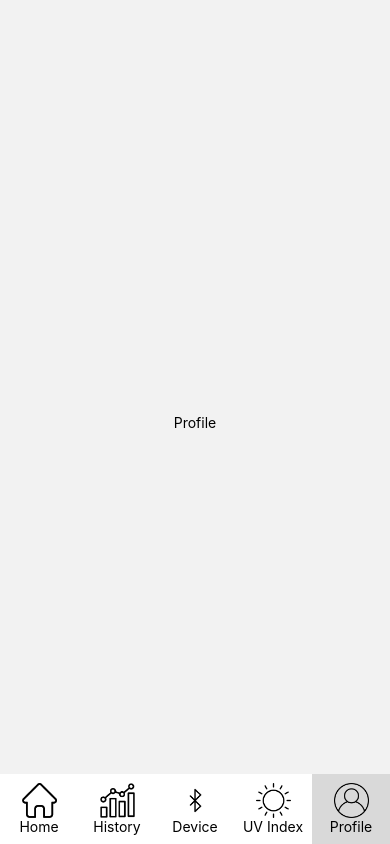
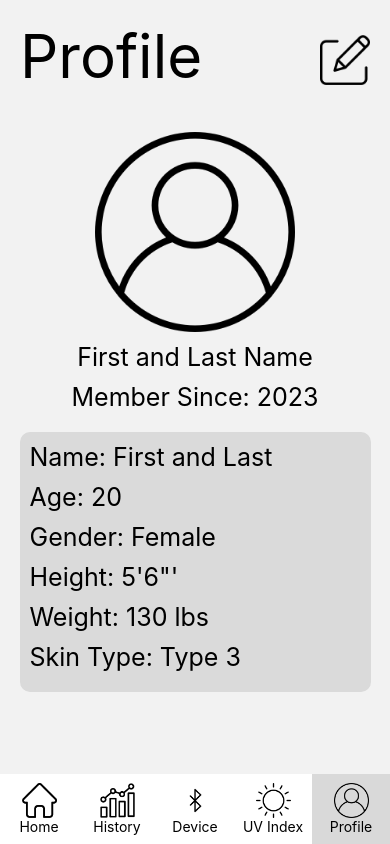
Before and after one commit to LetaWang/VitaminDTracker, a React Native app: screen /Profile in a window 390 px wide. Built offline with nearby package versions, Linux system fonts and the light colour scheme.

Commit message:
Bluetooth page done

```diff
--- a/Screens/HistoryScreen.js
+++ b/Screens/HistoryScreen.js
@@ -6,11 +6,8 @@ import HistoryStyle from '../stylesheets/HistoryStyle.js'; // Import the stylesh
 const History = ({ navigation }) => {
   return (
     <View style={HistoryStyle.container}>
-      {/* Your main content */}
-      <View>
-        <Text>History</Text>
-        {/* Add your main content here */}
-      </View>
+        <Text style={HistoryStyle.title}>Vitamin D</Text>
+        <Text style={HistoryStyle.title}>History</Text>
 
       {/* Include the BottomToolbar component with navigation */}
       <BottomToolbar navigation={navigation} pageName={'History'} />
--- a/Screens/ProfileScreen.js
+++ b/Screens/ProfileScreen.js
@@ -1,17 +1,44 @@
 import React, { useState, useEffect } from 'react';
-import { View, Text, Button } from 'react-native';
+import { View, Text, Button, Image, TouchableOpacity } from 'react-native';
 import BottomToolbar from './BottomToolbar';
 import ProfileStyle from '../stylesheets/ProfileStyle.js'; // Import the stylesheet
 
 const Profile = ({ navigation }) => {
+
+
+    const editProfile = () => {
+//      Alert.alert('Button Pressed');
+      // You can add your custom logic or navigation here
+    };
+
   return (
     <View style={ProfileStyle.container}>
-      {/* Your main content */}
-      <View>
-        <Text>Profile</Text>
-        {/* Add your main content here */}
-      </View>
+        <View style={ProfileStyle.profileTitle}>
+            <Text style={ProfileStyle.title}>Profile</Text>
+          <TouchableOpacity onPress={editProfile}>
+            <Image
+              source={require('./assets/edit.png')}
+              style={ProfileStyle.image2}
+            />
+          </TouchableOpacity>
+        </View>
+        <View style={ProfileStyle.profileBox}>
+            <Image
+              source={require('./assets/profile-icon.png')}
+              style={ProfileStyle.image}
+            />
+            <Text style={ProfileStyle.text}>First and Last Name</Text>
+            <Text style={ProfileStyle.text}>Member Since: 2023</Text>
+            <View style={ProfileStyle.informationBox}>
+                <Text style={ProfileStyle.text2}>Name: First and Last</Text>
+                <Text style={ProfileStyle.text2}>Age: 20</Text>
+                <Text style={ProfileStyle.text2}>Gender: Female</Text>
+                <Text style={ProfileStyle.text2}>Height: 5'6"'</Text>
+                <Text style={ProfileStyle.text2}>Weight: 130 lbs</Text>
+                <Text style={ProfileStyle.text2}>Skin Type: Type 3</Text>
+            </View>
 
+        </View>
       {/* Include the BottomToolbar component with navigation */}
       <BottomToolbar navigation={navigation} pageName={'Profile'} />
     </View>
--- a/Screens/bluetooth/BluetoothComponent.js
+++ b/Screens/bluetooth/BluetoothComponent.js
@@ -1,5 +1,5 @@
 import React, { useState, useEffect } from 'react';
-import { View, Text, Button } from 'react-native';
+import { View, Text, TouchableOpacity, Image } from 'react-native';
 import { BleManager } from 'react-native-ble-plx';
 import BottomToolbar from '../BottomToolbar';
 import BluetoothStyle from '../../stylesheets/BluetoothStyle.js'
@@ -75,12 +75,31 @@ function ArduinoConnectionComponent({ navigation }) {
 
   return (
     <View style={BluetoothStyle.container}>
-      <Text>Arduino Nano Connection</Text>
-      <Button
-        title={connected ? 'Connected' : 'Connect to Arduino Nano'}
-        onPress={connectToArduinoNano}
-        disabled={connected}
-      />
+      <Text style={BluetoothStyle.title} >Device</Text>
+      <View style={BluetoothStyle.button}>
+          <TouchableOpacity
+            onPress={connectToArduinoNano}
+            disabled={connected}
+            style={{marginLeft: 10, alignItems: 'center',}}
+          >
+            <Text style={{ color: 'black', fontSize: 25, }}>
+              {connected ? 'Connected' : 'Connect to Device'}
+                  <Image
+                    source={require('./../assets/bluetooth-icon.png')}
+                    style={BluetoothStyle.image}
+                  />
+            </Text>
+          </TouchableOpacity>
+       </View>
+    <View style={BluetoothStyle.connectedBox}>
+      <Text style={BluetoothStyle.text}>Connected Device</Text>
+      <Text style={BluetoothStyle.text2}>No Device Connected</Text>
+    </View>
+    <View style={BluetoothStyle.deviceInformation}>
+        <Text style={BluetoothStyle.text}>Device Information</Text>
+          <Text style={BluetoothStyle.text2}>No Device Connected (But if there was a device connected here is where we would put information about the device, how it works, etc.</Text>
+     </View>
+
       <BottomToolbar navigation={navigation}  pageName={'Bluetooth'}  />
     </View>
   );
--- a/stylesheets/BluetoothStyle.js
+++ b/stylesheets/BluetoothStyle.js
@@ -4,12 +4,54 @@ import { StyleSheet } from 'react-native';
 const BluetoothStyle = StyleSheet.create({
   container: {
     flex: 1,
-    justifyContent: 'center',
-    alignItems: 'center',
   },
   text: {
-    fontSize: 20,
+    fontSize: 25,
+    color: 'black',
   },
+  text2: {
+    fontSize: 22,
+    color: 'black',
+    marginTop: 10,
+  },
+    title: {
+        fontSize: 60,
+        color: 'black',
+        marginLeft: 20,
+        marginTop: 20,
+        marginBottom: -10,
+    },
+    button: {
+        width: '90%',
+        marginLeft: '5%',
+        marginTop: 20,
+        height: 70,
+        backgroundColor: '#C3E6FF',
+        borderRadius: 10,
+    },
+    image: {
+        height: 45,
+        width: 45,
+    },
+    connectedBox: {
+        width: '90%',
+        height: 100,
+        marginLeft: '5%',
+        marginTop: 20,
+        backgroundColor: '#DADADA',
+        borderRadius: 10,
+        padding: 10,
+    },
+    deviceInformation: {
+        width: '90%',
+        minHeight: 100,
+        height: 'auto',
+        marginLeft: '5%',
+        marginTop: 20,
+        backgroundColor: '#DADADA',
+        borderRadius: 10,
+        padding: 10,
+    },
 });
 
 export default BluetoothStyle;
--- a/stylesheets/HistoryStyle.js
+++ b/stylesheets/HistoryStyle.js
@@ -4,12 +4,19 @@ import { StyleSheet } from 'react-native';
 const HistoryStyle = StyleSheet.create({
   container: {
     flex: 1,
-    justifyContent: 'center',
-    alignItems: 'center',
+//    justifyContent: 'center',
+//    alignItems: 'center',
   },
   text: {
     fontSize: 20,
   },
+    title: {
+        fontSize: 60,
+        color: 'black',
+        marginLeft: 20,
+        marginTop: 20,
+        marginBottom: -30,
+    },
 });
 
 export default HistoryStyle;
--- a/stylesheets/ProfileStyle.js
+++ b/stylesheets/ProfileStyle.js
@@ -5,11 +5,57 @@ const ProfileStyle = StyleSheet.create({
   container: {
     flex: 1,
     justifyContent: 'center',
-    alignItems: 'center',
+  },
+ title: {
+      fontSize: 60,
+      color: 'black',
+      marginLeft: 20,
   },
   text: {
-    fontSize: 20,
+    fontSize: 25,
+    color: 'black',
+    marginTop: 10,
   },
+  text2: {
+    fontSize: 25,
+    color: 'black',
+    marginBottom: 10,
+  },
+  image: {
+    height: 200,
+    width: 200,
+  },
+  image2: {
+    height: 50,
+    width: 50,
+    marginRight: 20,
+    marginTop: 15,
+  },
+  profileBox: {
+      flex: 1,
+      justifyContent: 'flex-start',
+      alignItems: 'center',
+      marginTop: -600,
+      height: 0,
+  },
+    profileTitle: {
+        flex: 1,
+        flexDirection: 'row',
+        justifyContent: 'space-between',
+        marginTop: 20,
+        width: '100%',
+        marginBottom: 0,
+    },
+    informationBox: {
+        width: '90%',
+        height: 'auto',
+        minHeight: 200,
+        marginTop: 20,
+        backgroundColor: '#DADADA',
+        borderRadius: 10,
+        marginBottom: 100,
+        padding: 10,
+    },
 });
 
 export default ProfileStyle;
```
Also changed, not shown: Screens/assets/edit.png (added).
